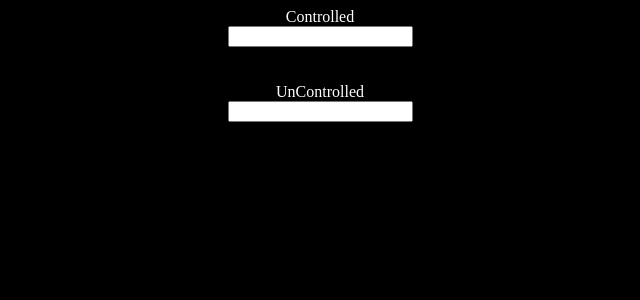
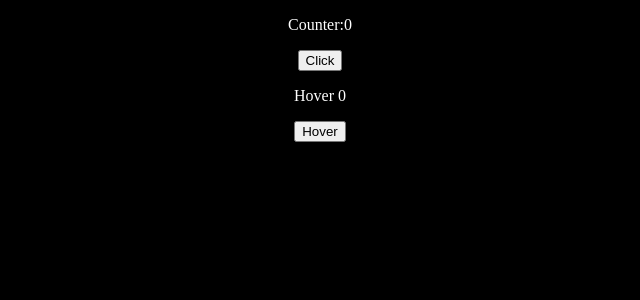
Before and after one commit to Raghavender-lonka/my-app-demo, a React (Create React App) app: page / in a window 1280 px wide. Shown: the top 300 px of the page, without its empty margins (320-960 px from the left). Built offline with nearby package versions, Linux system fonts and the light colour scheme.

Commit message:
higher order component

```diff
--- a/src/App.js
+++ b/src/App.js
@@ -1,35 +1,14 @@
 // import React, { useCallback, useEffect, useState } from "react"
 // import MemoReact from "./components/ReactMemo/ReactMemo"
 import React from "react"
-import Comp from "./components/controlled&uncontrolled/Comp"
+import HigherOrder from "./components/HigherOrder/HigherOrder"
+import KeyDown from "./components/HigherOrder/KeyDown"
 
 function App() {
-  // console.log("App")
-  // const [num, setNum] = useState(Math.random())
-  // const [counter, setCounter] = useState(0)
-
-  // const handleChange = useCallback(() => {
-  //   setCounter(counter + 1)
-  // }, [counter])
-
-  // useEffect(() => {
-  //   console.log("Message App")
-  // }, [counter])
-
-  // // useEffect(() => {
-  // //   setInterval(() => {
-  // //     setNum(Math.random().toFixed(2))
-  // //   }, 2000)
-  // // }, [])
-  // return (
-  //   <div>
-  //     <h1>Num: {num} </h1>
-  //     <MemoReact counter={counter} handleChange={handleChange} />
-  //   </div>
-  // )
   return (
     <div>
-      <Comp />
+      <HigherOrder />
+      <KeyDown />
     </div>
   )
 }
--- a/src/components/HigherOrder/HigherOrder.jsx
+++ b/src/components/HigherOrder/HigherOrder.jsx
@@ -1,11 +1,15 @@
 import React from "react"
+import IncrementCounterHoc from "./IncrementCounterHoc"
 
-const HigherOrder = () => {
+const HigherOrder = (props) => {
+  const { counter, handleChange } = props
+  // const [counter, setCounter] = useState(0)
   return (
     <div>
-      <h1>Hi</h1>
+      <p> Counter:{counter}</p>
+      <button onClick={handleChange}>Click</button>
     </div>
   )
 }
 
-export default HigherOrder
+export default IncrementCounterHoc(HigherOrder)
--- /dev/null
+++ b/src/components/HigherOrder/IncrementCounterHoc.jsx
@@ -0,0 +1,15 @@
+import React, { useState } from "react"
+
+const IncrementCounterHoc = (Comp) => {
+  const AddedComp = () => {
+    const [counter, setCounter] = useState(0)
+
+    return (
+      <Comp counter={counter} handleChange={() => setCounter(counter + 1)} />
+    )
+  }
+
+  return AddedComp
+}
+
+export default IncrementCounterHoc
--- /dev/null
+++ b/src/components/HigherOrder/KeyDown.jsx
@@ -0,0 +1,15 @@
+import React from "react"
+import IncrementCounterHoc from "./IncrementCounterHoc"
+
+const KeyDown = (props) => {
+  const { counter, handleChange } = props
+  //   const [counter, setCounter] = useState(0)
+  return (
+    <div>
+      <p> Hover {counter}</p>
+      <button onMouseOver={handleChange}>Hover</button>
+    </div>
+  )
+}
+
+export default IncrementCounterHoc(KeyDown)
--- a/src/components/controlled&uncontrolled/Comp.jsx
+++ b/src/components/controlled&uncontrolled/Comp.jsx
@@ -1,4 +1,4 @@
-import React, { useRef, useState } from "react"
+import React, { useState } from "react"
 
 const Comp = () => {
   const [controll, setControll] = useState("")
```
